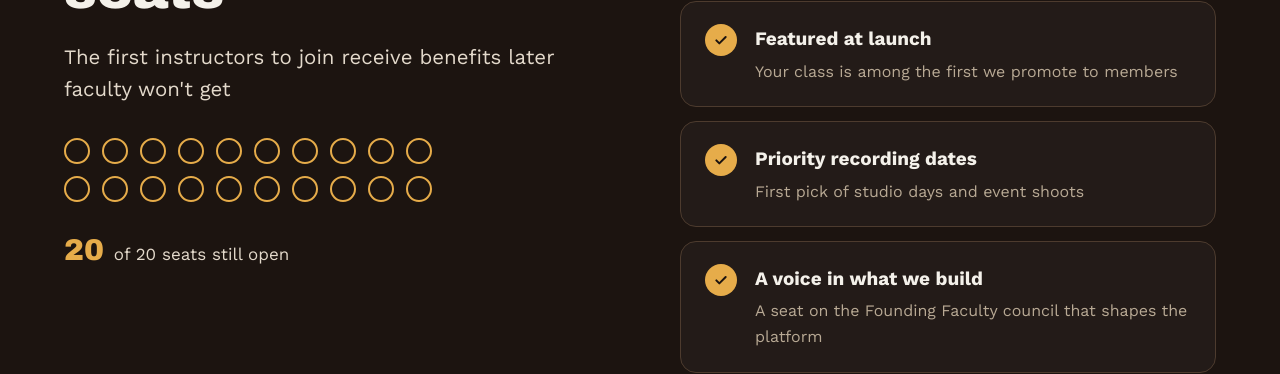
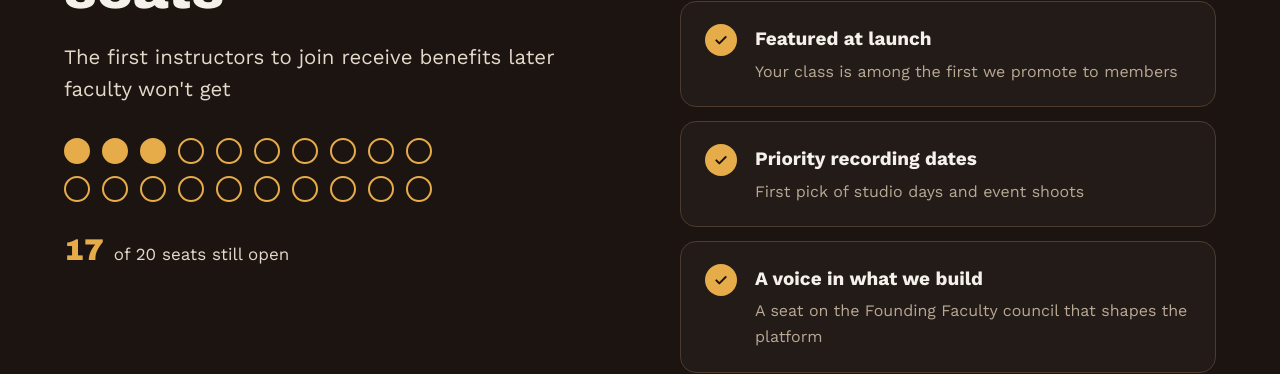
Before and after one commit to denispeniche/12below-site, a website: page advent-institute3/index.html in a window 1280 px wide. Shown: the part 6860-7234 px from the top of the page. Drawn offline with nearby package versions, Linux system fonts and the light colour scheme.

Commit message:
Update index.html

```diff
--- a/advent-institute3/index.html
+++ b/advent-institute3/index.html
@@ -240,8 +240,8 @@
       <div class="eyebrow">Founding Faculty seats</div>
       <h2 class="h2">Only <span id="seats-total-h">20</span> founding seats</h2>
       <p class="lead">The first instructors to join receive benefits later faculty won't get</p>
-      <div class="seatmap" id="seatmap" data-total="20" data-taken="0" aria-hidden="true"></div>
-      <p class="seatcount"><b id="seats-open">20</b> of <span id="seats-total">20</span> seats still open</p>
+      <div class="seatmap" id="seatmap" data-total="20" data-taken="3" aria-hidden="true"></div>
+      <p class="seatcount"><b id="seats-open">17</b> of <span id="seats-total">20</span> seats still open</p>
     </div>
     <ul class="perks">
       <li><span class="ck"><svg width="16" height="16" viewBox="0 0 24 24" fill="none" stroke="currentColor" stroke-width="3" stroke-linecap="round" stroke-linejoin="round" aria-hidden="true"><path d="M5 12.5l4.5 4.5L19 7.5"/></svg></span><div><h3>Founding rate, locked for life</h3><p>A higher royalty share than faculty who join later</p></div></li>
```
